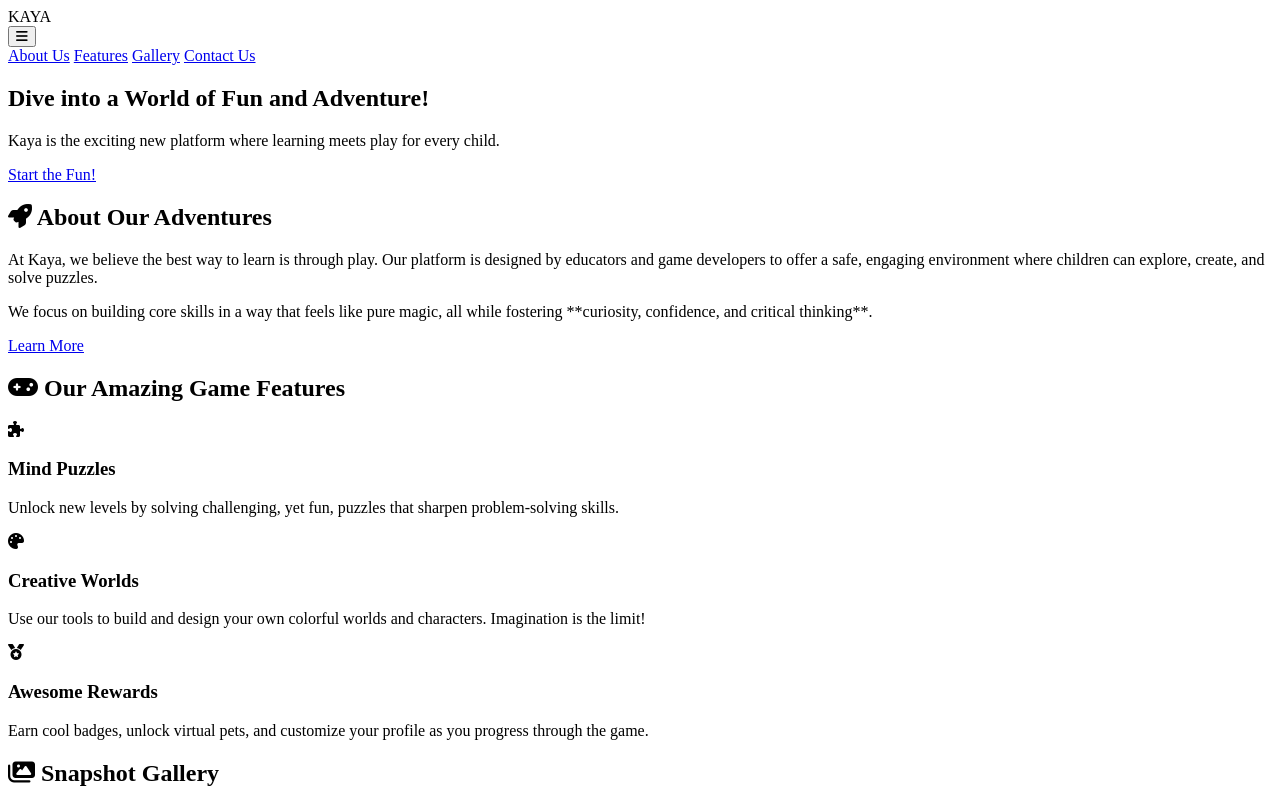
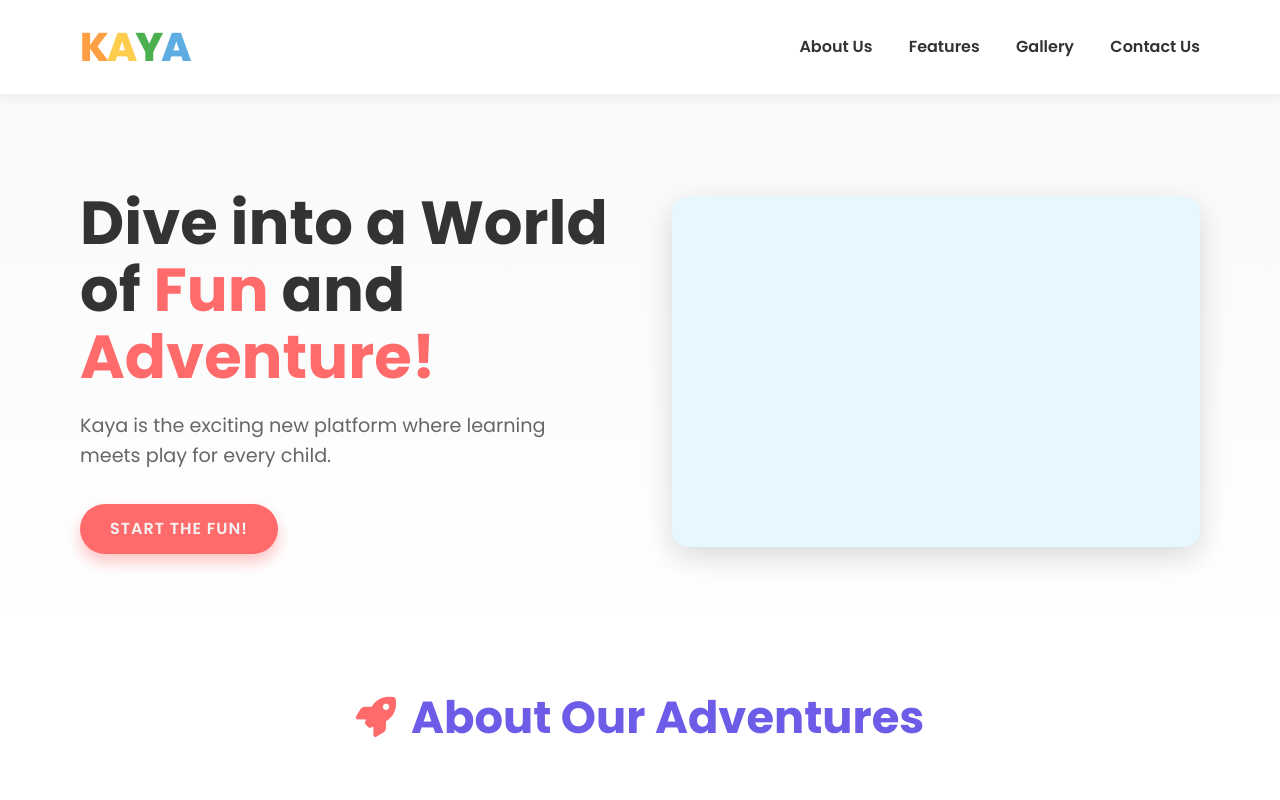
Before and after one commit to mohanedhany157-crypto/Kaya, a website: page public/index.html in a window 1280 px wide. Shown: the top 800 px of the page. Drawn offline with Linux system fonts and the light colour scheme.

Commit message:
Update message

```diff
--- a/public/index.html
+++ b/public/index.html
@@ -5,7 +5,7 @@
   <meta charset="UTF-8">
   <meta name="viewport" content="width=device-width, initial-scale=1.0">
   <title>Kaya - Fun Games & Learning</title>
-  <link rel="stylesheet" href="style.css">
+  <link rel="stylesheet" href="css/styles.css">
   <!-- Using a playful yet legible font -->
   <link href="https://fonts.googleapis.com/css2?family=Poppins:wght@400;600;700;800&display=swap" rel="stylesheet">
   <!-- Icon library for visuals -->
@@ -181,7 +181,7 @@
   </footer>
 
   <!-- Link to JavaScript file -->
-  <script src="script.js"></script>
+  <script src="js/script.js"></script>
 </body>
 
 </html>
```
